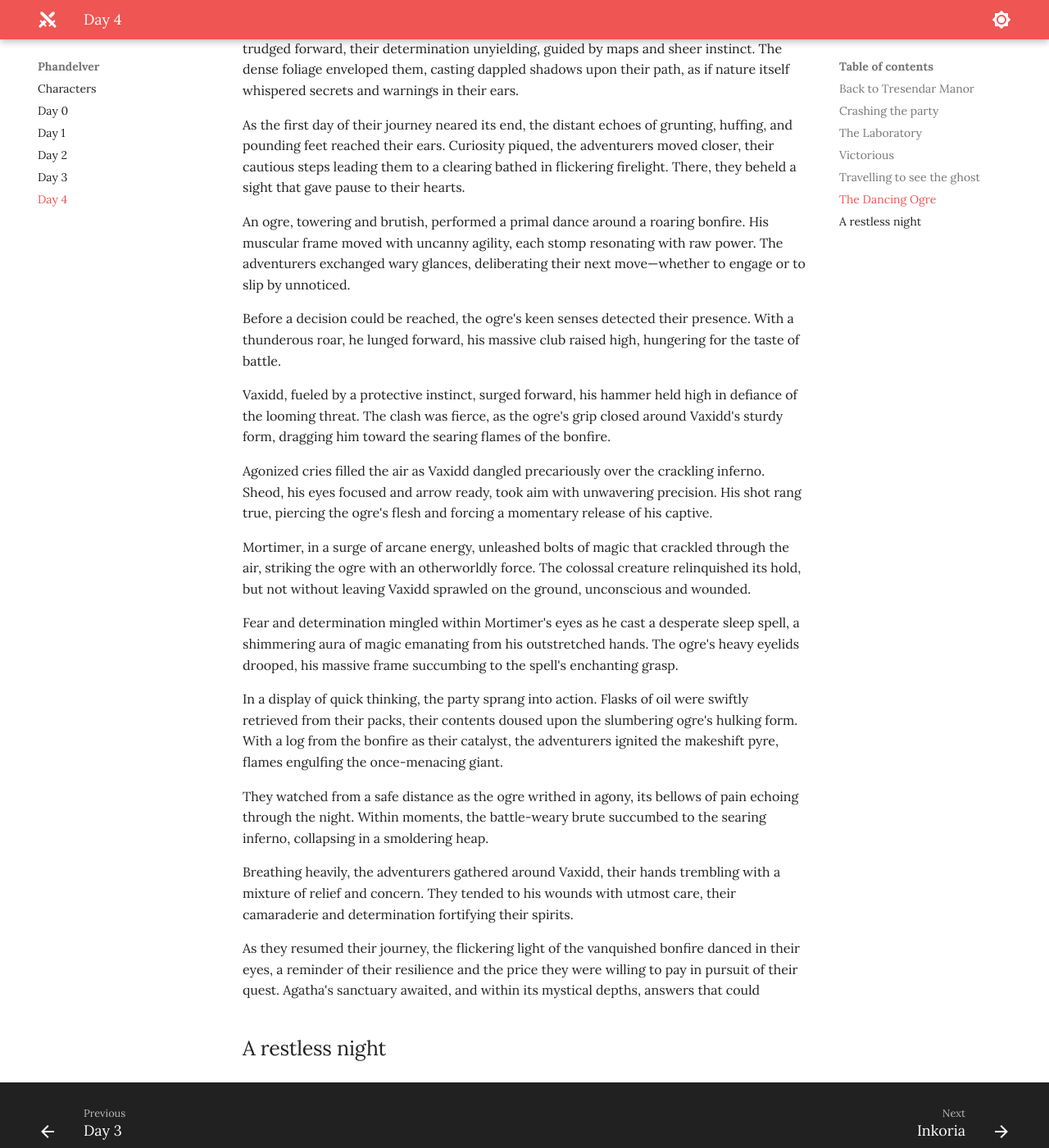
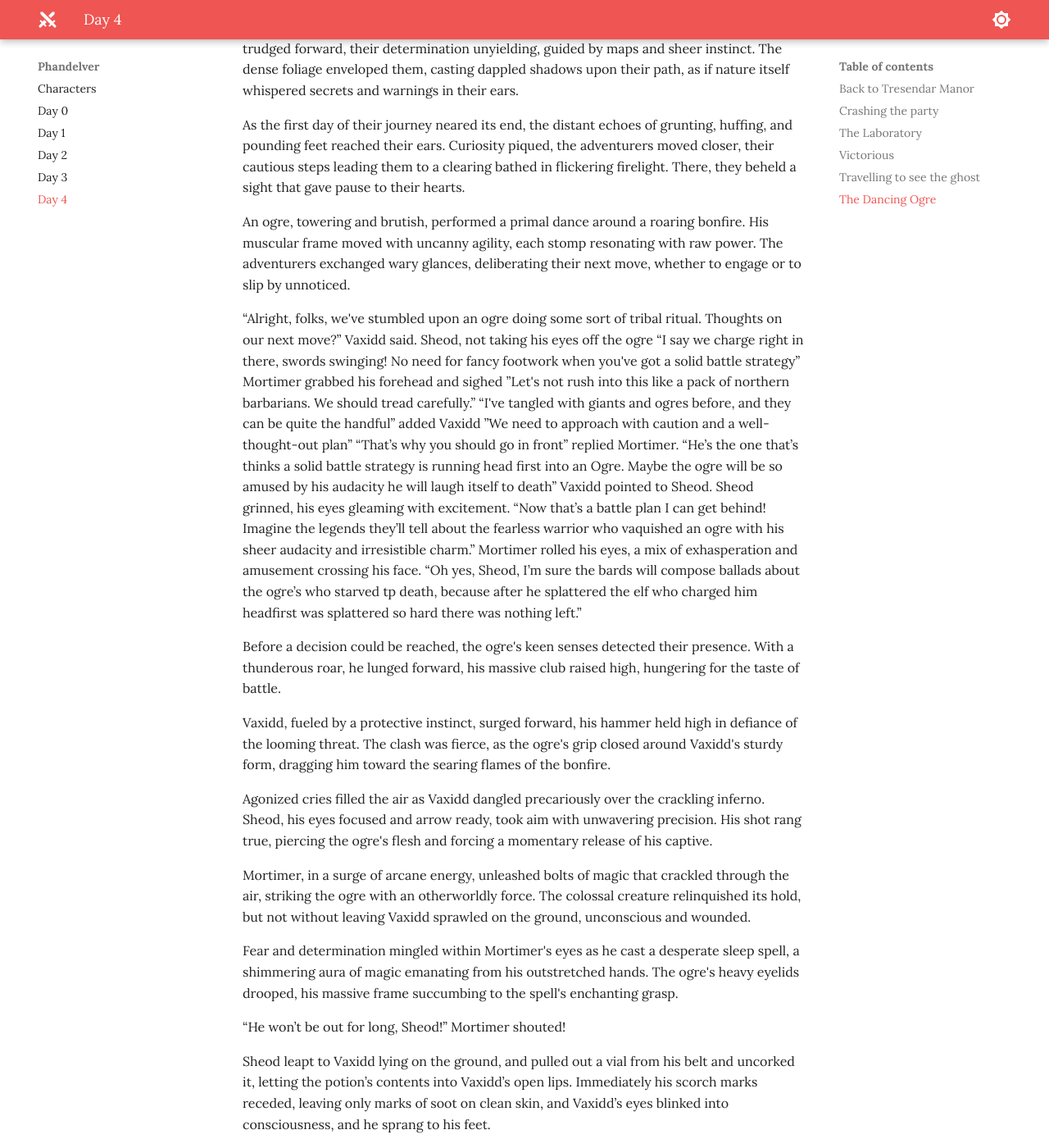
Before and after one commit to jonasmcferreira/adventures, an MkDocs documentation site: the page built from docs/phandelver/04.md, in a window 1280 px wide and 1400 px high, scrolled down 13049 px. Shown: the whole window at 82% size. Built offline with MkDocs 1.6.1 and Material for MkDocs 9.7.7, drawn with Linux system fonts in a browser that asks for light colours; some of the changed text lies outside the part shown.

Commit message:
modified docs/inkoria/00.md modified docs/phandelver/04.md

```diff
--- a/docs/phandelver/04.md
+++ b/docs/phandelver/04.md
@@ -209,7 +209,16 @@ Days turned into nights, and the weather shifted with whimsical caprice. The adv
 
 As the first day of their journey neared its end, the distant echoes of grunting, huffing, and pounding feet reached their ears. Curiosity piqued, the adventurers moved closer, their cautious steps leading them to a clearing bathed in flickering firelight. There, they beheld a sight that gave pause to their hearts.
 
-An ogre, towering and brutish, performed a primal dance around a roaring bonfire. His muscular frame moved with uncanny agility, each stomp resonating with raw power. The adventurers exchanged wary glances, deliberating their next move—whether to engage or to slip by unnoticed.
+An ogre, towering and brutish, performed a primal dance around a roaring bonfire. His muscular frame moved with uncanny agility, each stomp resonating with raw power. The adventurers exchanged wary glances, deliberating their next move, whether to engage or to slip by unnoticed.
+
+“Alright, folks, we've stumbled upon an ogre doing some sort of tribal ritual. Thoughts on our next move?” Vaxidd said.
+Sheod, not taking his eyes off the ogre “I say we charge right in there, swords swinging! No need for fancy footwork when you've got a solid battle strategy”
+Mortimer grabbed his forehead and sighed ”Let's not rush into this like a pack of northern barbarians. We should tread carefully.”
+“I've tangled with giants and ogres before, and they can be quite the handful” added Vaxidd ”We need to approach with caution and a well-thought-out plan”
+“That’s why you should go in front” replied Mortimer.
+“He’s the one that’s thinks a solid battle strategy is running head first into an Ogre. Maybe the ogre will be so amused by his audacity he will laugh itself to death” Vaxidd pointed to Sheod.
+Sheod grinned, his eyes gleaming with excitement. “Now that’s a battle plan I can get behind! Imagine the legends they’ll tell about the fearless warrior who vaquished an ogre with his sheer audacity and irresistible charm.”
+Mortimer rolled his eyes, a mix of exhasperation and amusement crossing his face. “Oh yes, Sheod, I’m sure the bards will compose ballads about the ogre’s who starved tp death, because after he splattered the elf who charged him headfirst was splattered so hard there was nothing left.”
 
 Before a decision could be reached, the ogre's keen senses detected their presence. With a thunderous roar, he lunged forward, his massive club raised high, hungering for the taste of battle.
 
@@ -221,12 +230,16 @@ Mortimer, in a surge of arcane energy, unleashed bolts of magic that crackled th
 
 Fear and determination mingled within Mortimer's eyes as he cast a desperate sleep spell, a shimmering aura of magic emanating from his outstretched hands. The ogre's heavy eyelids drooped, his massive frame succumbing to the spell's enchanting grasp.
 
-In a display of quick thinking, the party sprang into action. Flasks of oil were swiftly retrieved from their packs, their contents doused upon the slumbering ogre's hulking form. With a log from the bonfire as their catalyst, the adventurers ignited the makeshift pyre, flames engulfing the once-menacing giant.
+“He won’t be out for long, Sheod!” Mortimer shouted!
 
-They watched from a safe distance as the ogre writhed in agony, its bellows of pain echoing through the night. Within moments, the battle-weary brute succumbed to the searing inferno, collapsing in a smoldering heap.
+Sheod leapt to Vaxidd lying on the ground, and pulled out a vial from his belt and uncorked it, letting the potion’s contents into Vaxidd’s open lips. Immediately his scorch marks receded, leaving only marks of soot on clean skin, and Vaxidd’s eyes blinked into consciousness, and he sprang to his feet.
+
+“Quick, let’s douse him in oil!” Sheod shouted, already reaching for his pack and distributing flasks of dark sludgy oil. their contents doused upon the slumbering ogre's hulking form. With a log from the bonfire as their catalyst, the adventurers ignited the makeshift pyre, flames engulfing the once-menacing giant.
+
+They watched from a safe distance as the ogre awoke, writhed in agony, its bellows of pain echoing through the night. Within moments, the battle-weary brute succumbed to the searing inferno, collapsing in a smoldering heap.
 
 Breathing heavily, the adventurers gathered around Vaxidd, their hands trembling with a mixture of relief and concern. They tended to his wounds with utmost care, their camaraderie and determination fortifying their spirits.
 
-As they resumed their journey, the flickering light of the vanquished bonfire danced in their eyes, a reminder of their resilience and the price they were willing to pay in pursuit of their quest. Agatha's sanctuary awaited, and within its mystical depths, answers that could
+As they resumed their journey, the flickering light of the vanquished bonfire danced in their eyes, a reminder of their resilience and the price they were willing to pay in pursuit of their quest. Agatha's sanctuary awaited.
 
-## A restless night
+# a restless night
```
Also changed, not shown: docs/inkoria/00.md (+3 -1 lines).
